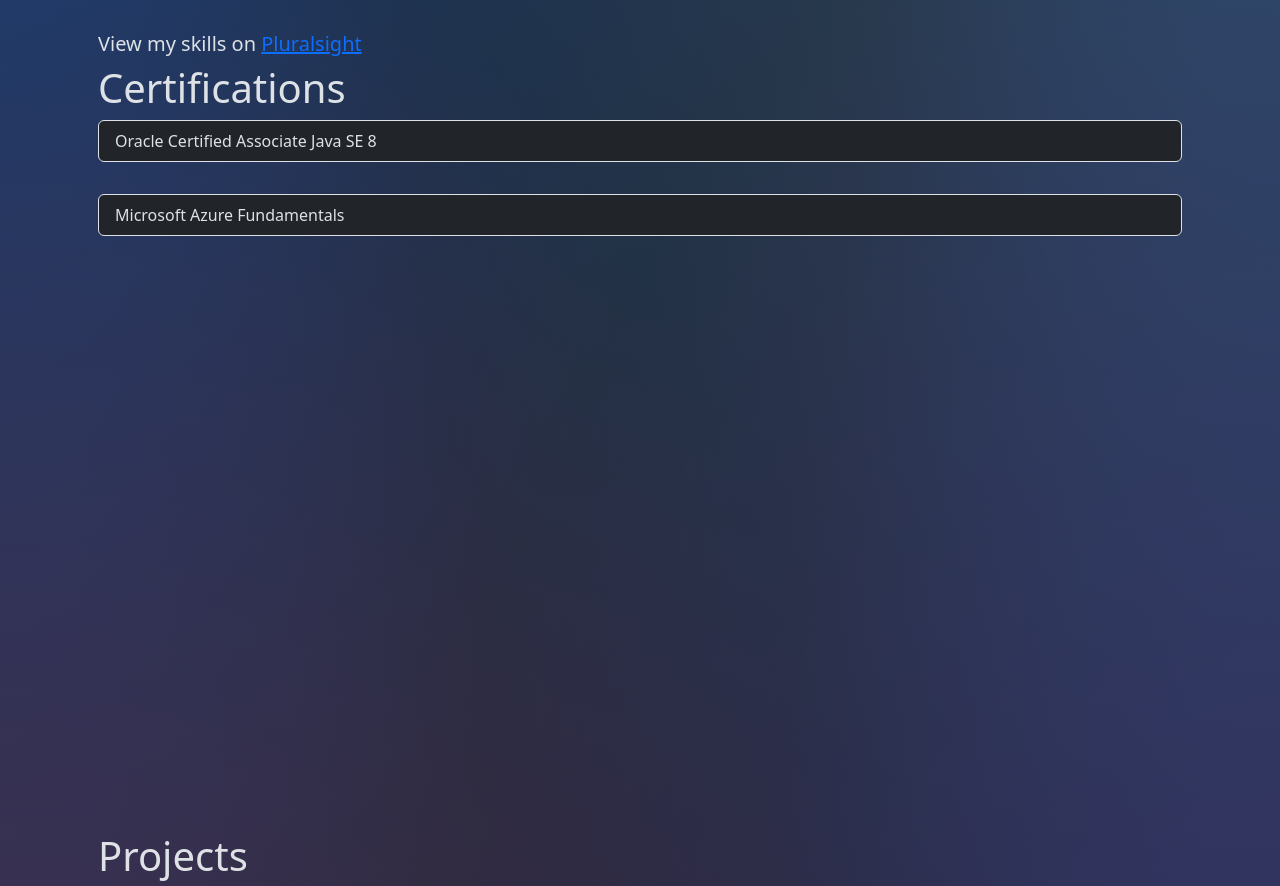
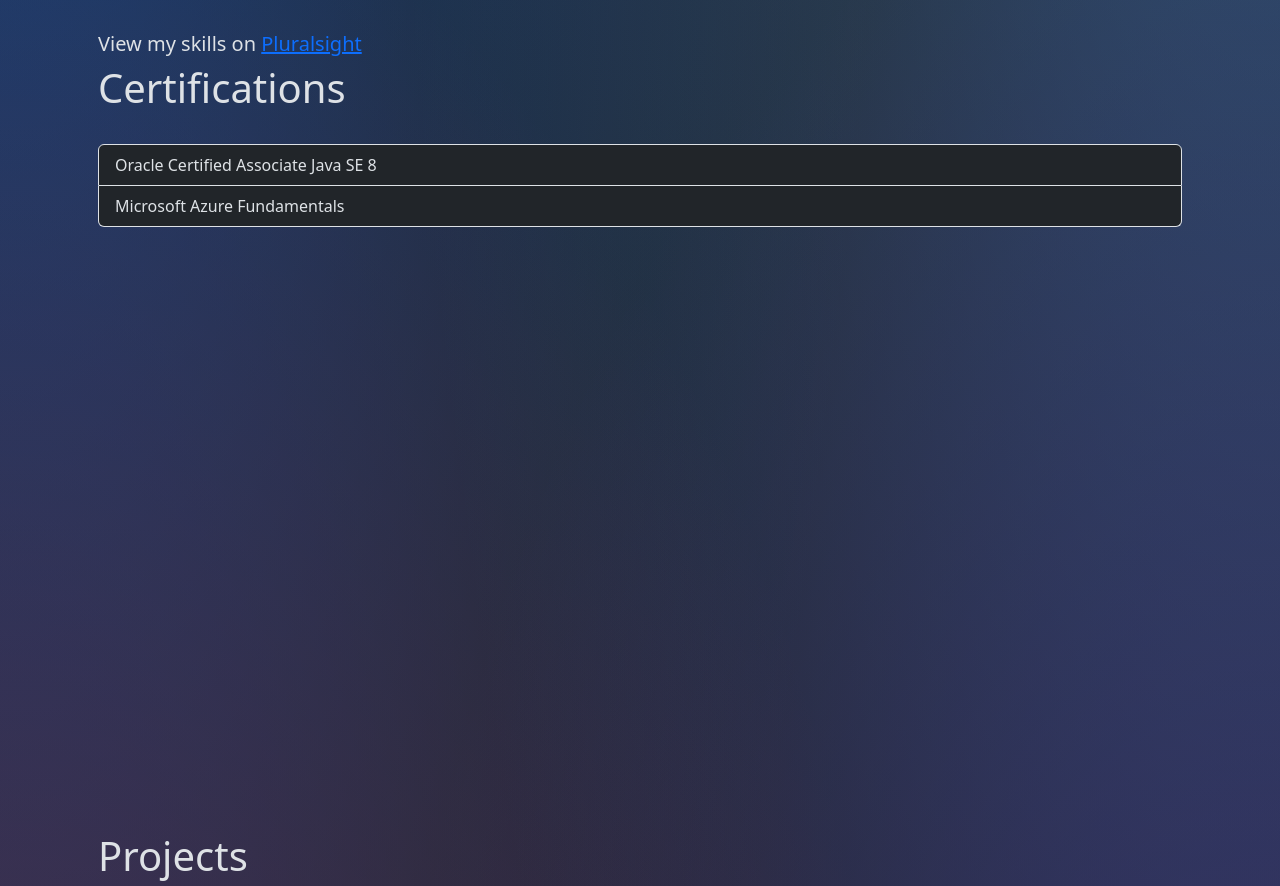
Before and after one commit to sneddonlewis/Lewis-Codes, a React (Vite) app in the folder ui/: page / in a window 1280 px wide. Shown: the part 880-1766 px from the top of the page. Built offline with nearby package versions, Linux system fonts and the light colour scheme.

Commit message:
fixed certifictation links

```diff
--- a/ui/src/components/Certifications.tsx
+++ b/ui/src/components/Certifications.tsx
@@ -5,17 +5,19 @@ export const Certifications = () => {
 		<div>
 				<div>
 					<h1>Certifications</h1>
-					<ListGroup>
+					<ListGroup style={{ marginTop: "2rem" }}>
 						<ListGroupItem
+              action
 							href="https://www.credly.com/badges/61cc44a7-378c-42d6-a277-54f42d42a70e/public_url"
-							target="blank">
+              eventKey="java"
+						>
 							Oracle Certified Associate Java SE 8
 						</ListGroupItem>
-					</ListGroup>
-					<ListGroup style={{ marginTop: "2rem" }}>
 						<ListGroupItem
+              action
 							href="https://www.credly.com/badges/f52a729d-d239-4178-9183-9e022731d144/public_url"
-							target="blank">
+              eventKey="azure"
+						>
 							Microsoft Azure Fundamentals
 						</ListGroupItem>
 					</ListGroup>
--- a/ui/src/components/Scrollspy.tsx
+++ b/ui/src/components/Scrollspy.tsx
@@ -48,7 +48,9 @@ export const Scrollspy = () => {
           fixed="top"
           className="navbar px-3 mb-3"
           style={navbarStyles}>
-          <Navbar.Brand href="#" style={navBrandStyle}><FaArrowUp /></Navbar.Brand>
+          <Navbar.Brand href="#" style={navBrandStyle}>
+            <FaArrowUp />
+          </Navbar.Brand>
           <Nav className="ms-auto">
             <Nav.Link href="#skills">Skills</Nav.Link>
             <Nav.Link href="#projects">Projects</Nav.Link>
```
